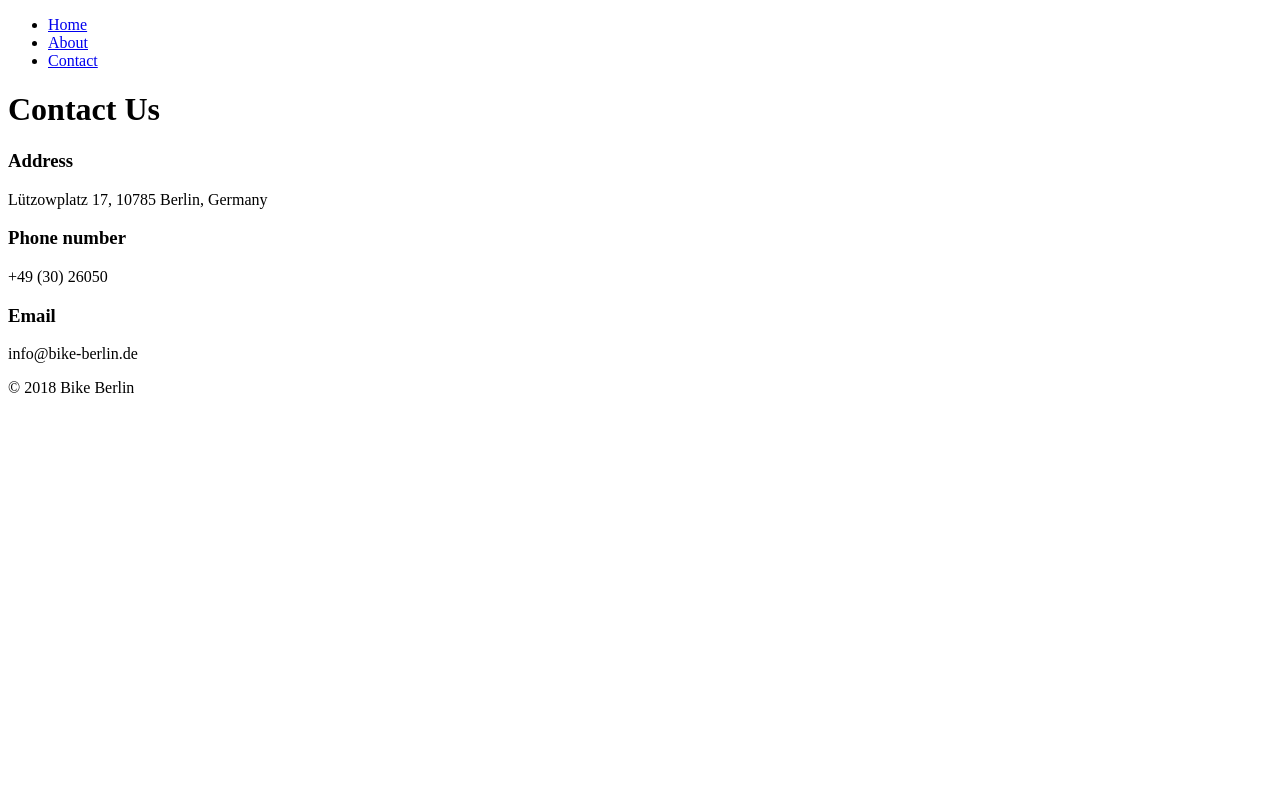
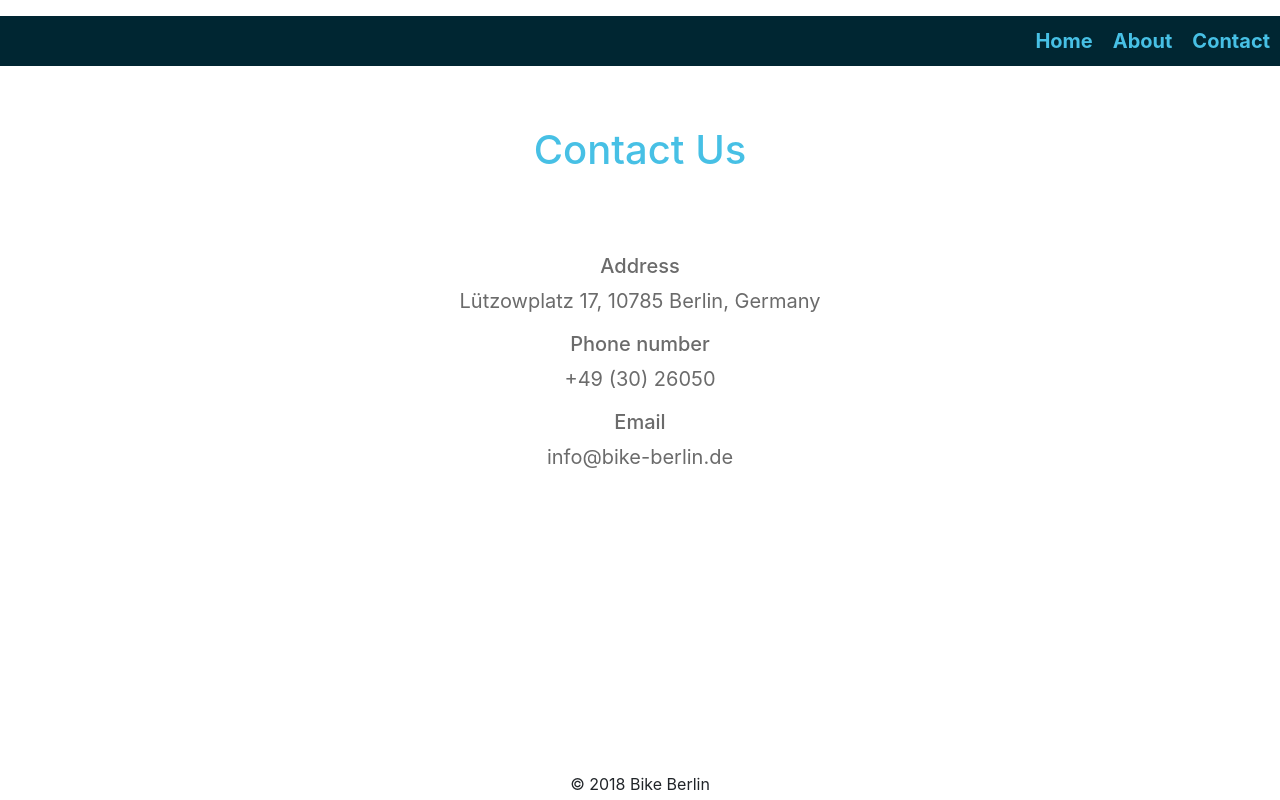
Before and after one commit to Nadia89M/sample_app, a Rails app: page /simple_pages/contact in a window 1280 px wide. Run offline with Rails 7, Linux system fonts and the light colour scheme; style sheets or scripts are compiled from the project's sources; some libraries are stand-ins or nearby versions.

Commit message:
3.9: Layout in Rails

```diff
--- a/app/assets/javascripts/application.js
+++ b/app/assets/javascripts/application.js
@@ -13,4 +13,5 @@
 //= require rails-ujs
 //= require activestorage
 //= require turbolinks
+//= require jquery3
 //= require_tree .
--- a/app/assets/stylesheets/simple_pages.scss
+++ b/app/assets/stylesheets/simple_pages.scss
@@ -1,3 +1,82 @@
 // Place all the styles related to the simple_pages controller here.
 // They will automatically be included in application.css.
 // You can use Sass (SCSS) here: http://sass-lang.com/
+
+h1 {
+  font-size: 40px;
+  text-align: center;
+  color: #47C0E5;
+  margin-top: 60px;
+  clear: both;
+}
+
+h2 {
+  font-size: 30px;
+  text-align: center;
+  color: #5FC325;
+  margin-top: 40px;
+}
+
+.about {
+  margin-bottom: 550px;
+}
+
+.add-p {
+  margin-bottom: 300px;
+}
+
+nav .nav-section {
+  height: 50px;
+  background-color: #002632;
+}
+
+nav ul {
+    list-style-type: none;
+}
+
+nav li {
+    display: inline-block;
+    float: right;
+    margin: 10px 10px;
+    text-decoration: none;
+}
+
+nav li a {
+
+  text-decoration: none;
+  color: #47C0E5;
+  font-weight: bolder;
+  font-size: 20px;
+}
+
+nav li a:hover,
+nav li a:hover {
+  color: #5FC325;
+  text-decoration: none;
+}
+
+.address {
+  text-align: center;
+  font-size: 20px;
+  color: #6b6b6b;
+}
+
+.address-top {
+  margin-top: 80px;
+}
+
+.about {
+  font-size: 18px;
+  text-align: center;
+}
+
+.my-image {
+  height: 400px;
+  width: auto;
+  display: block;
+  margin: 50px auto;
+}
+
+footer {
+  text-align: center;
+}
--- a/app/views/layouts/application.html.erb
+++ b/app/views/layouts/application.html.erb
@@ -1,21 +1,34 @@
 <!DOCTYPE html>
 <html>
   <head>
-    <title>SampleApp</title>
+    <title>BikeBerlin</title>
+
+    <link rel="stylesheet" href="https://stackpath.bootstrapcdn.com/bootstrap/4.1.0/css/bootstrap.min.css" integrity="sha384-9gVQ4dYFwwWSjIDZnLEWnxCjeSWFphJiwGPXr1jddIhOegiu1FwO5qRGvFXOdJZ4" crossorigin="anonymous">
+    <%= stylesheet_link_tag 'application', media: 'all', 'data-turbolinks-track' => true %>
+
+    <%= javascript_include_tag 'application', 'data-turbolinks-track' => true %>
+    <script src="https://cdnjs.cloudflare.com/ajax/libs/popper.js/1.14.0/umd/popper.min.js" integrity="sha384-cs/chFZiN24E4KMATLdqdvsezGxaGsi4hLGOzlXwp5UZB1LY//20VyM2taTB4QvJ" crossorigin="anonymous"></script>
+    <script src="https://stackpath.bootstrapcdn.com/bootstrap/4.1.0/js/bootstrap.min.js" integrity="sha384-uefMccjFJAIv6A+rW+L4AHf99KvxDjWSu1z9VI8SKNVmz4sk7buKt/6v9KI65qnm" crossorigin="anonymous"></script>
+
+    <meta name="viewport" content="width=device-width, initial-scale=1">
     <%= csrf_meta_tags %>
-    <%= csp_meta_tag %>
-
-    <%= stylesheet_link_tag    'application', media: 'all', 'data-turbolinks-track': 'reload' %>
-    <%= javascript_include_tag 'application', 'data-turbolinks-track': 'reload' %>
   </head>
 
   <body>
     <nav>
-      <ul>
-        <li><%= link_to "Home", root_path %></li>
-        <li><%= link_to "About", simple_pages_about_path %></li>
-        <li><%= link_to "Contact", simple_pages_contact_path %></li>
-      </ul>
+      <div class="nav-section">
+        <ul>
+          <li>
+            <a><%= link_to "Contact", simple_pages_contact_path %></a>
+          </li>
+          <li>
+            <a><%= link_to "About", simple_pages_about_path %></a>
+          </li>
+          <li>
+            <a><%= link_to "Home", root_path %></a>
+          </li>
+        </ul>
+      </div>
     </nav>
 
     <%= yield %>
--- a/app/views/simple_pages/about.html.erb
+++ b/app/views/simple_pages/about.html.erb
@@ -1,2 +1,2 @@
 <h1>About</h1>
-<p>Even if it is a large city riding a bike is often the best & fastest solution to reach your destination in Berlin. Bike Berlin offers the best quality for the lowest price!</p>
+<p class="about">Even if it is a large city riding a bike is often the best & fastest solution to reach your destination in Berlin.<br>Bike Berlin offers the best quality for the lowest price!</p>
--- a/app/views/simple_pages/contact.html.erb
+++ b/app/views/simple_pages/contact.html.erb
@@ -1,7 +1,7 @@
 <h1>Contact Us</h1>
-<h3>Address</h3>
-<p>Lützowplatz 17, 10785 Berlin, Germany</p>
-<h3>Phone number</h3>
-<p>+49 (30) 26050</p>
-<h3>Email</h3>
-<p>info@bike-berlin.de</p>
+<h3 class="address address-top">Address</h3>
+<p class="address">Lützowplatz 17, 10785 Berlin, Germany</p>
+<h3 class="address">Phone number</h3>
+<p class="address">+49 (30) 26050</p>
+<h3 class="address">Email</h3>
+<p class="address add-p">info@bike-berlin.de</p>
--- a/app/views/simple_pages/index.html.erb
+++ b/app/views/simple_pages/index.html.erb
@@ -1,2 +1,3 @@
 <h1>Welcome to Bike Berlin</h1>
 <h2>Your source for used bikes in Berlin</h2>
+<%= image_tag("bicycle.jpg", class: "img-responsive my-image") %>
```
Also changed, not shown: Gemfile, Gemfile.lock, app/assets/images/bicycle.jpg (added), 4 other files.
